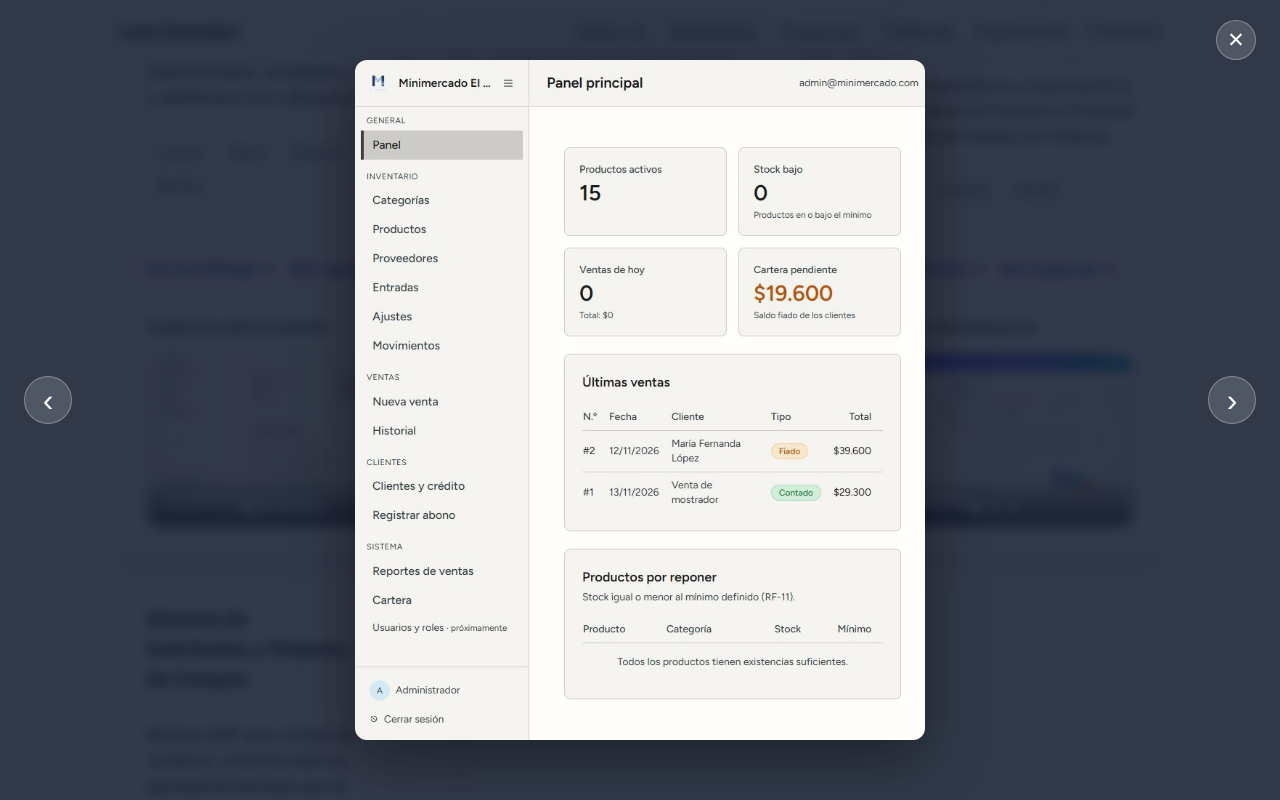
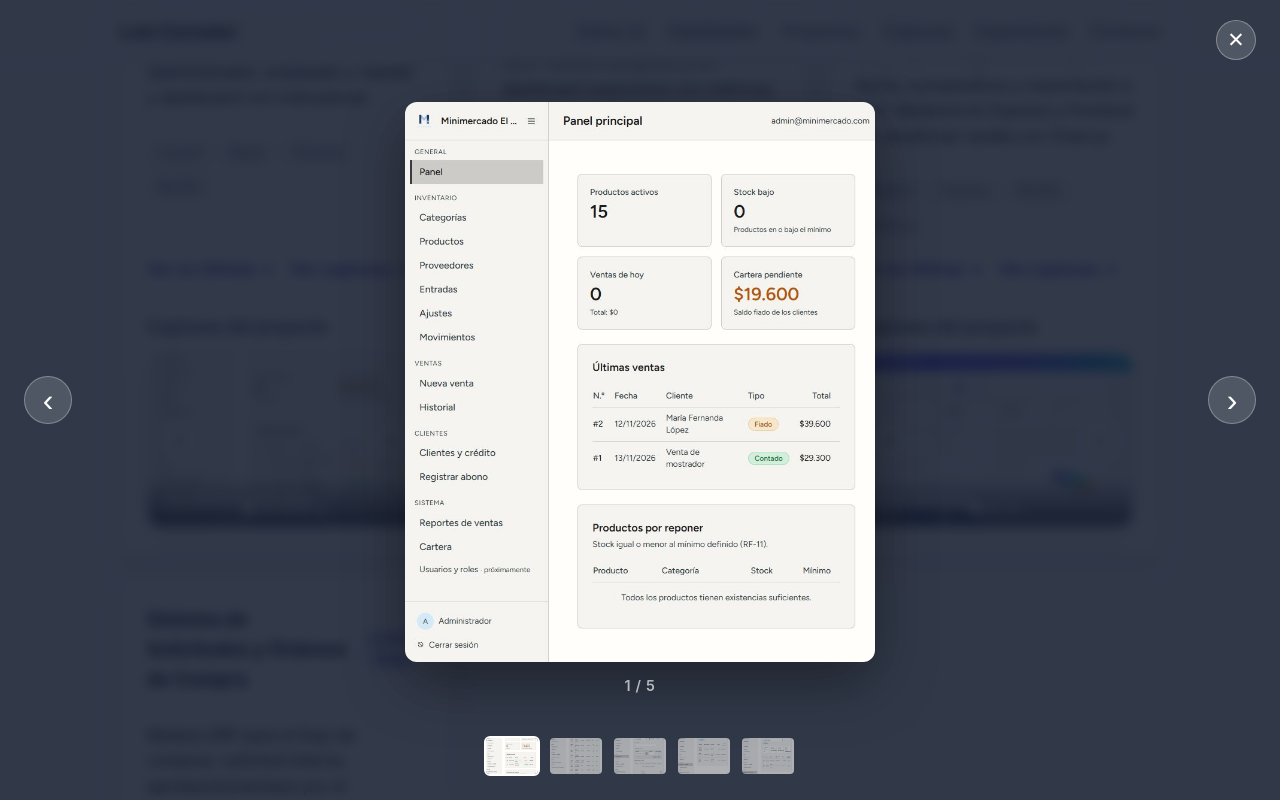
Before and after one commit to lysusco/portfolio, a plain HTML site: page index.html in a window 1280 px wide. Both pictures are taken after a click on the picture 285 px from the left and 2301 px from the top of the page. Shown: the part 1861-2661 px from the top of the page. Drawn offline with Linux system fonts and the light colour scheme.

Commit message:
feat: lightbox per-carousel con contador, miniaturas y navegacion

```diff
--- a/index.html
+++ b/index.html
@@ -339,8 +339,12 @@
   <div class="lightbox" id="lightbox" aria-hidden="true">
     <button class="lightbox-close" id="lightbox-close" aria-label="Cerrar imagen">✕</button>
     <button class="lightbox-nav lightbox-prev" id="lightbox-prev" aria-label="Imagen anterior">‹</button>
-    <img class="lightbox-img" id="lightbox-img" alt="" />
+    <div class="lightbox-stage">
+      <img class="lightbox-img" id="lightbox-img" alt="" />
+      <div class="lightbox-counter" id="lightbox-counter">1 / 5</div>
+    </div>
     <button class="lightbox-nav lightbox-next" id="lightbox-next" aria-label="Imagen siguiente">›</button>
+    <div class="lightbox-thumbs" id="lightbox-thumbs"></div>
   </div>
 
   <script src="script.js"></script>
--- a/script.js
+++ b/script.js
@@ -101,25 +101,69 @@
       }
     }, { passive: true });
   });
-  // Lightbox: click en la imagen del slide para verla en grande
+  // Lightbox: click en la imagen de un carrusel para verla en grande
   const lightbox = document.getElementById("lightbox");
   const lightboxImg = document.getElementById("lightbox-img");
   const lightboxClose = document.getElementById("lightbox-close");
   const lightboxPrev = document.getElementById("lightbox-prev");
   const lightboxNext = document.getElementById("lightbox-next");
+  const lightboxCounter = document.getElementById("lightbox-counter");
+  const lightboxThumbs = document.getElementById("lightbox-thumbs");
 
   if (lightbox && lightboxImg && lightboxClose) {
-    const slides = Array.from(document.querySelectorAll(".carousel-slide img"));
+    let currentImages = [];
     let currentIndex = 0;
 
-    function showImage(i) {
-      currentIndex = (i + slides.length) % slides.length;
-      lightboxImg.src = slides[currentIndex].src;
-      lightboxImg.alt = slides[currentIndex].alt || "";
+    function updateCounter() {
+      if (lightboxCounter) {
+        lightboxCounter.textContent = (currentIndex + 1) + " / " + currentImages.length;
+      }
     }
 
-    function openLightbox(i) {
-      showImage(i);
+    function updateThumbs() {
+      if (!lightboxThumbs) return;
+      const thumbs = lightboxThumbs.querySelectorAll(".lightbox-thumb");
+      thumbs.forEach(function (t, i) {
+        t.classList.toggle("active", i === currentIndex);
+      });
+    }
+
+    function showImage(i) {
+      currentIndex = (i + currentImages.length) % currentImages.length;
+      lightboxImg.classList.add("changing");
+      updateCounter();
+      updateThumbs();
+      setTimeout(function () {
+        lightboxImg.src = currentImages[currentIndex].src;
+        lightboxImg.alt = currentImages[currentIndex].alt || "";
+        lightboxImg.classList.remove("changing");
+      }, 120);
+    }
+
+    function rebuildThumbs() {
+      if (!lightboxThumbs) return;
+      lightboxThumbs.innerHTML = "";
+      currentImages.forEach(function (img, idx) {
+        const thumb = document.createElement("img");
+        thumb.className = "lightbox-thumb" + (idx === currentIndex ? " active" : "");
+        thumb.src = img.src;
+        thumb.alt = img.alt || "";
+        thumb.addEventListener("click", function (e) {
+          e.stopPropagation();
+          showImage(idx);
+        });
+        lightboxThumbs.appendChild(thumb);
+      });
+    }
+
+    function openLightbox(images, i) {
+      currentImages = images;
+      currentIndex = (i + images.length) % images.length;
+      lightboxImg.src = currentImages[currentIndex].src;
+      lightboxImg.alt = currentImages[currentIndex].alt || "";
+      rebuildThumbs();
+      updateCounter();
+      updateThumbs();
       lightbox.classList.add("open");
       lightbox.setAttribute("aria-hidden", "false");
       document.body.style.overflow = "hidden";
@@ -131,13 +175,17 @@
       document.body.style.overflow = "";
     }
 
-    function next() { showImage(currentIndex + 1); }
-    function prev() { showImage(currentIndex - 1); }
+    function next() { if (currentImages.length) showImage(currentIndex + 1); }
+    function prev() { if (currentImages.length) showImage(currentIndex - 1); }
 
-    slides.forEach(function (img, idx) {
-      img.addEventListener("click", function (e) {
-        e.stopPropagation();
-        openLightbox(idx);
+    // Adjuntar click a las imagenes de CADA carrusel de forma independiente
+    document.querySelectorAll(".carousel").forEach(function (carousel) {
+      const imgs = Array.from(carousel.querySelectorAll(".carousel-slide img"));
+      imgs.forEach(function (img, idx) {
+        img.addEventListener("click", function (e) {
+          e.stopPropagation();
+          openLightbox(imgs, idx);
+        });
       });
     });
 
--- a/styles.css
+++ b/styles.css
@@ -513,16 +513,67 @@ button:focus-visible {
 
 .lightbox-img {
   max-width: 90vw;
-  max-height: 85vh;
+  max-height: 70vh;
   border-radius: 12px;
   box-shadow: 0 20px 60px rgba(0,0,0,.4);
   transform: scale(0.92);
-  transition: transform 0.25s ease;
+  transition: transform 0.25s ease, opacity 0.2s ease;
+  opacity: 1;
 }
 
 .lightbox.open .lightbox-img {
   transform: scale(1);
 }
+
+.lightbox-img.changing { opacity: 0.4; transform: scale(0.96); }
+
+.lightbox-stage {
+  display: flex;
+  flex-direction: column;
+  align-items: center;
+  gap: 12px;
+}
+
+.lightbox-counter {
+  color: rgba(255,255,255,.85);
+  font-size: .9rem;
+  font-weight: 600;
+  letter-spacing: .05em;
+}
+
+.lightbox-thumbs {
+  position: absolute;
+  bottom: 20px;
+  left: 50%;
+  transform: translateX(-50%);
+  display: flex;
+  gap: 8px;
+  z-index: 2;
+  max-width: 90vw;
+  overflow-x: auto;
+  padding: 4px;
+}
+
+.lightbox-thumb {
+  width: 56px;
+  height: 40px;
+  object-fit: cover;
+  border-radius: 6px;
+  border: 2px solid transparent;
+  cursor: pointer;
+  opacity: .6;
+  transition: opacity .2s ease, border-color .2s ease, transform .2s ease;
+  flex-shrink: 0;
+}
+
+.lightbox-thumb:hover { opacity: .9; transform: scale(1.05); }
+.lightbox-thumb.active { opacity: 1; border-color: #fff; }
+
+.carousel-slide img {
+  transition: transform 0.35s ease;
+}
+
+.carousel:hover .carousel-slide img { transform: scale(1.02); }
 
 .lightbox-close {
   position: absolute;
```
